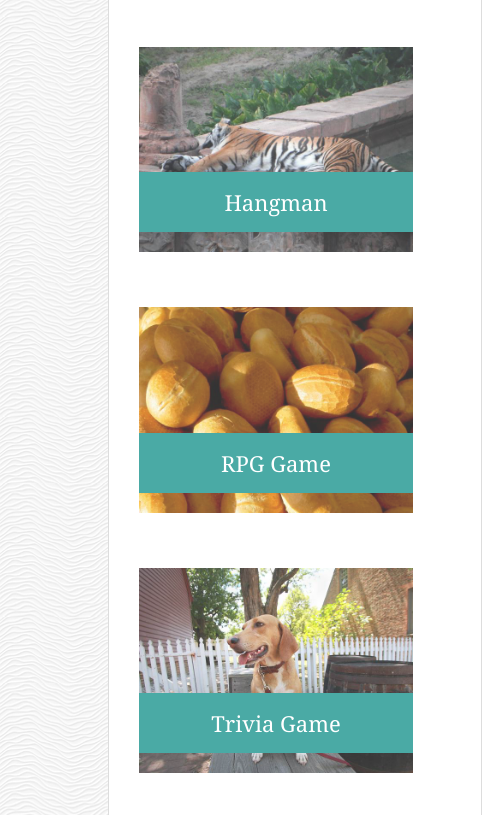
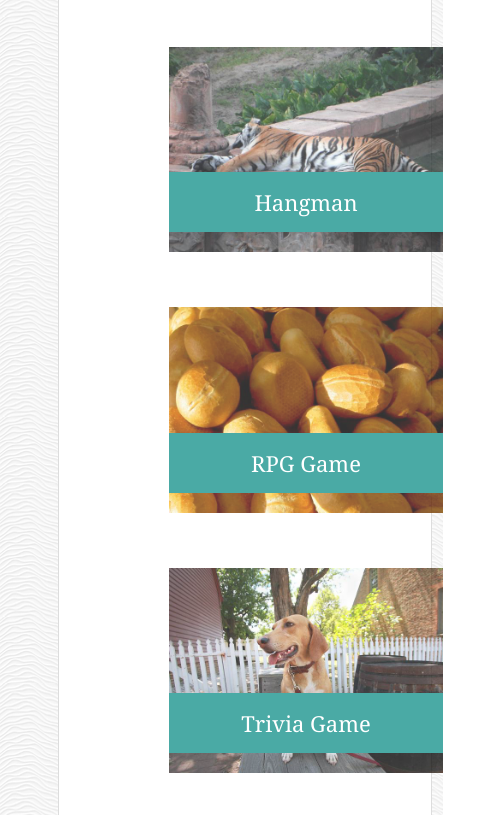
Before and after one commit to mathurdevanshi/Responsive-Portfolio, a plain HTML site: page portfolio.html in a window 390 px wide. Shown: the part 450-1265 px from the top of the page, 482 px wide, since content can reach past the window. Drawn offline with Linux system fonts and the light colour scheme; files whose address does not match are found by name.

Commit message:
modified margins with screen change

```diff
--- a/assets/css/style.css
+++ b/assets/css/style.css
@@ -241,6 +241,12 @@ input [type=submit]{
   }
 
   @media only screen and (max-width: 768px) {
+    .container{
+        max-width: 700px;
+    }
+    .main-section{
+        margin-left:50px;
+    }
     footer{
         background-color: green;
     }
@@ -250,6 +256,16 @@ input [type=submit]{
    #masthead{
         position: static;
    }
+   .container{
+       max-width:600px;
+   }
+   .main-section{
+       max-width: 500px;
+       margin-top:0px;
+   }
+   .work{
+       margin-left: 80px;
+   }
     footer{
        background-color: pink;
    }
```
